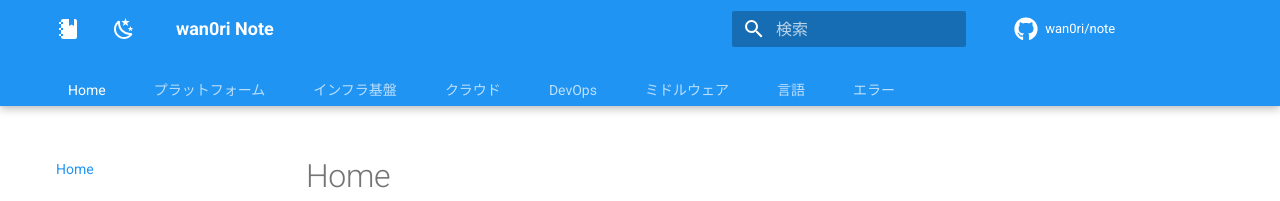
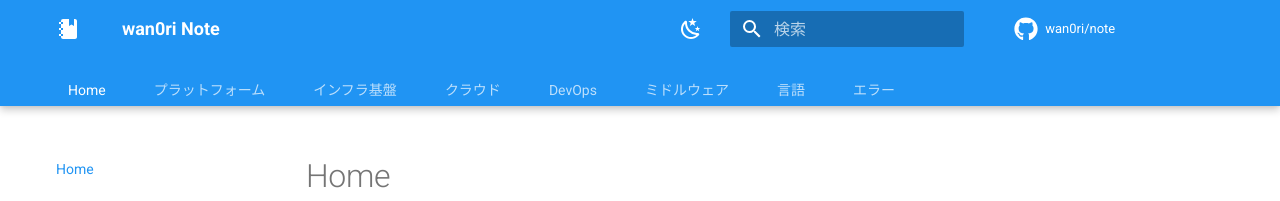
Before and after one commit to wan0ri/note, an MkDocs documentation site: the page built from docs/index.md, in a window 1280 px wide. Shown: the top 201 px of the page. Built offline with MkDocs 1.6.1 and Material for MkDocs 9.7.7, drawn with Linux system fonts in a browser that asks for light colours; comment, search, counter and statistics services are not loaded.

Commit message:
feat: ヘッダーのカスタムオーバーライドを追加し、検索フィールドを常時表示に変更

```diff
--- a/docs/stylesheets/extra.css
+++ b/docs/stylesheets/extra.css
@@ -24,11 +24,9 @@
 /* Header compact + re-order */
 /* ------------------------- */
 /* デスクトップ時にタイトルを右上へ寄せ、検索の左隣に配置 */
-@media screen and (min-width: 76.25em) {
-  .md-header__inner { gap: .4rem; }
-  .md-header__title { order: 10; margin-left: auto; }
-  .md-search { order: 11; }
-  .md-header__source { order: 12; }
+@media screen and (min-width: 60em) {
+  .md-header__inner { gap: .5rem; }
+  .md-header__title { margin-left: auto; }
 }
 
 /* ヘッダーとタブの縦スペースを少し圧縮 */
@@ -38,10 +36,12 @@
   .md-tabs__link { padding: .35rem .6rem; }
 }
 
-/* 常時表示の検索フィールド（デスクトップ） */
-@media screen and (min-width: 76.25em) {
-  .md-search { max-width: 28rem; flex: 0 1 28rem; }
-  .md-search__form { width: 100% !important; }
-  .md-search__input { width: 100% !important; opacity: 1 !important; }
-  .md-search__overlay { display: none !important; }
+/* 常時表示の検索フィールド（テンプレートオーバーライド版） */
+@media screen and (min-width: 60em) {
+  .header--compact .md-header__search-toggle { display: none; }
+  .header--compact .md-search { position: static; margin-left: .25rem; max-width: 28rem; }
+  .header--compact .md-search__inner { box-shadow: none; background: transparent; }
+  .header--compact .md-search__overlay { display: none; }
+  .header--compact .md-search__form { width: 100%; }
+  .header--compact .md-search__input { width: 100%; }
 }
--- a/mkdocs.yml
+++ b/mkdocs.yml
@@ -6,6 +6,7 @@
 theme:
   name: material
   language: ja
+  custom_dir: overrides
   features:
     - navigation.instant
     - navigation.tracking
--- /dev/null
+++ b/overrides/partials/header.html
@@ -0,0 +1,69 @@
+{#-
+  Custom header override to compact layout and show search in header
+-#}
+{% set class = "md-header header--compact" %}
+{% if "navigation.tabs.sticky" in features %}
+  {% set class = class ~ " md-header--shadow md-header--lifted" %}
+{% elif "navigation.tabs" not in features %}
+  {% set class = class ~ " md-header--shadow" %}
+{% endif %}
+<header class="{{ class }}" data-md-component="header">
+  <nav class="md-header__inner md-grid" aria-label="{{ lang.t('header') }}">
+    <a href="{{ config.extra.homepage | d(nav.homepage.url, true) | url }}" title="{{ config.site_name | e }}" class="md-header__button md-logo" aria-label="{{ config.site_name }}" data-md-component="logo">
+      {% include "partials/logo.html" %}
+    </a>
+    <label class="md-header__button md-icon" for="__drawer">
+      {% set icon = config.theme.icon.menu or "material/menu" %}
+      {% include ".icons/" ~ icon ~ ".svg" %}
+    </label>
+    <div class="md-header__title" data-md-component="header-title">
+      <div class="md-header__ellipsis">
+        <div class="md-header__topic">
+          <span class="md-ellipsis">{{ config.site_name }}</span>
+        </div>
+        <div class="md-header__topic" data-md-component="header-topic">
+          <span class="md-ellipsis">
+            {% if page.meta and page.meta.title %}
+              {{ page.meta.title }}
+            {% else %}
+              {{ page.title }}
+            {% endif %}
+          </span>
+        </div>
+      </div>
+    </div>
+    {% if config.theme.palette %}
+      {% if not config.theme.palette is mapping %}
+        {% include "partials/palette.html" %}
+      {% endif %}
+    {% endif %}
+    {% if not config.theme.palette is mapping %}
+      {% include "partials/javascripts/palette.html" %}
+    {% endif %}
+    {% if config.extra.alternate %}
+      {% include "partials/alternate.html" %}
+    {% endif %}
+    {# Hide the search toggle button and embed search inline #}
+    {% if "material/search" in config.plugins %}
+      {% set search = config.plugins["material/search"] | attr("config") %}
+      {% if search.enabled %}
+        {# Hidden icon button remains for a11y but not displayed via CSS #}
+        <label class="md-header__button md-icon md-header__search-toggle" for="__search">
+          {% set icon = config.theme.icon.search or "material/magnify" %}
+          {% include ".icons/" ~ icon ~ ".svg" %}
+        </label>
+        {% include "partials/search.html" %}
+      {% endif %}
+    {% endif %}
+    {% if config.repo_url %}
+      <div class="md-header__source">
+        {% include "partials/source.html" %}
+      </div>
+    {% endif %}
+  </nav>
+  {% if "navigation.tabs.sticky" in features %}
+    {% if "navigation.tabs" in features %}
+      {% include "partials/tabs.html" %}
+    {% endif %}
+  {% endif %}
+</header>
```
